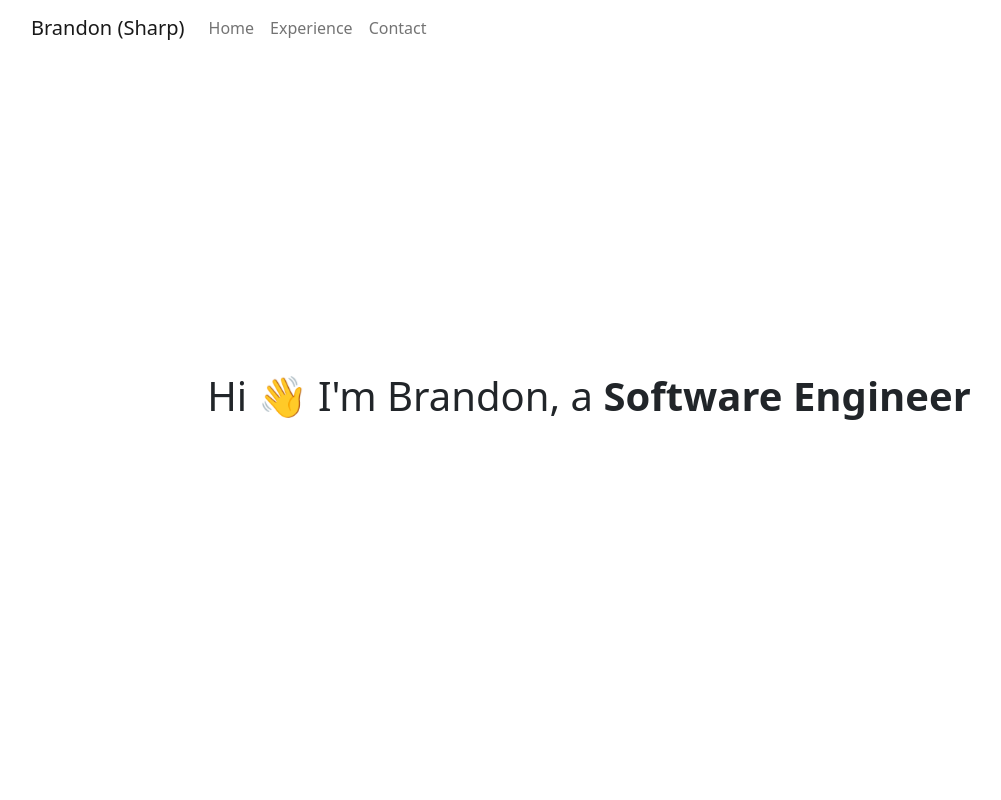
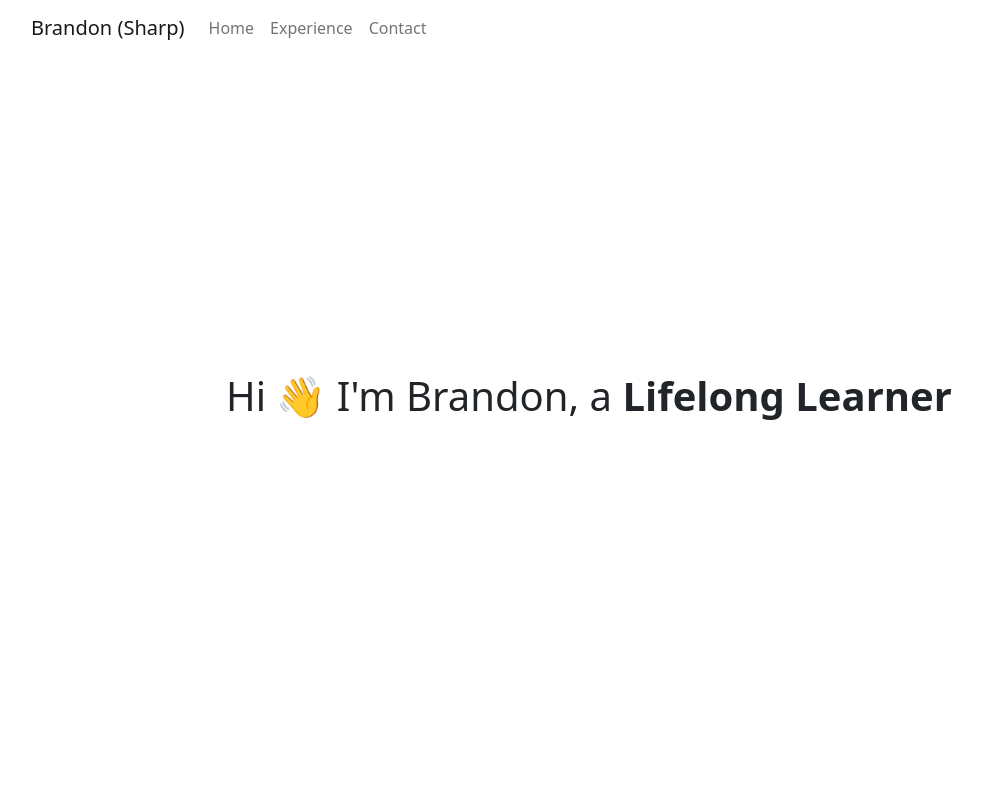
Before and after one commit to Reverendheat/react-portfolio, a React (Vite) app: page / in a window 1280 px wide. Shown: the top 800 px of the page, without its empty margins (51-1052 px from the left). Built offline with nearby package versions, Linux system fonts and the light colour scheme; what aws-amplify would draw is missing.

Commit message:
Update: Hero

```diff
--- a/src/components/Hero.jsx
+++ b/src/components/Hero.jsx
@@ -3,7 +3,7 @@ import {Container} from 'react-bootstrap'
 
 const Hero = () => {
 
-  const titles = ['Software Engineer', '☕ Roaster', 'Jack of All Trades'];
+  const titles = ['Software Engineer', '☕ Roaster', 'Technology Enthusiast', 'Lifelong Learner'];
   const [index, setIndex] = useState(0);
 
   useEffect(() => {
```
